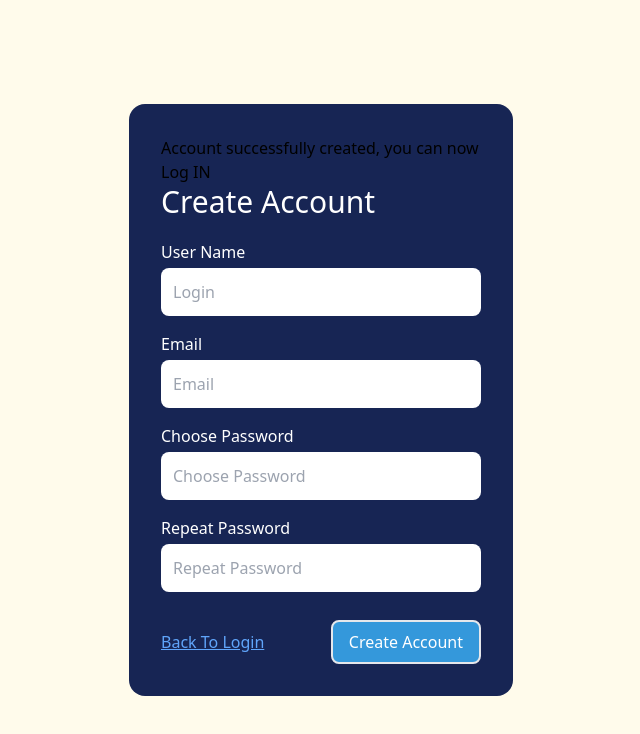
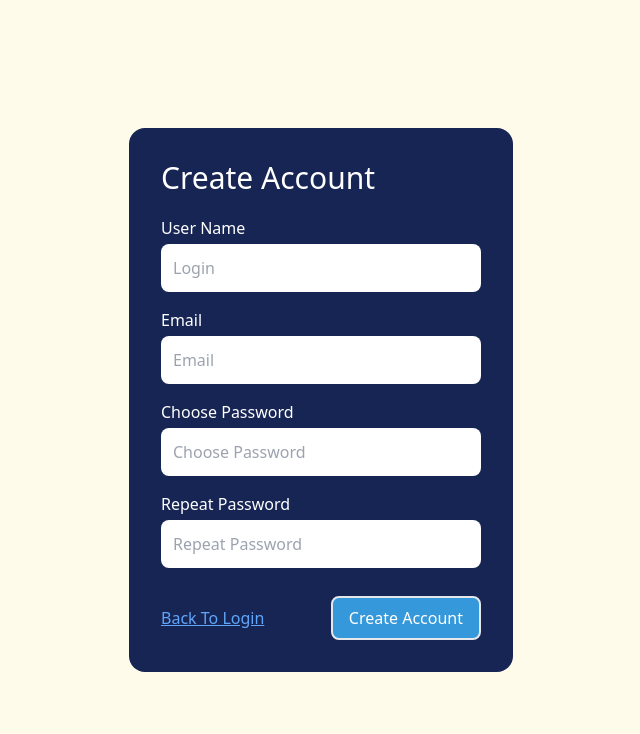
Before and after one commit to HRANT01/Task_Board, a Vue app: page /Task_Board/registration in a window 1280 px wide. Shown: the top 734 px of the page, without its empty margins (319-959 px from the left). Built offline with nearby package versions, Linux system fonts and the light colour scheme.

Commit message:
remove created message

```diff
--- a/src/views/Registration.vue
+++ b/src/views/Registration.vue
@@ -1,7 +1,6 @@
 <template>
   <div class="bg-amber-50 w-full h-screen flex justify-center items-center">
     <div class="bg-blue-950 p-8 rounded-2xl flex flex-col min-w-80 w-[30%]">
-      <span v-if="accountCreated">Account successfully created, you can now Log IN</span>
       <h1 class="text-white text-3xl mb-5">Create Account</h1>
       <div class="pb-4">
         <custom-input
@@ -71,7 +70,6 @@ const email = ref('')
 const choosePassword = ref('')
 const repeatPassword = ref('')
 
-const accountCreated = ref(true)
 
 const checkPasswords = () => {
   if(choosePassword.value === repeatPassword.value && repeatPassword.value  && choosePassword.value) {
```
